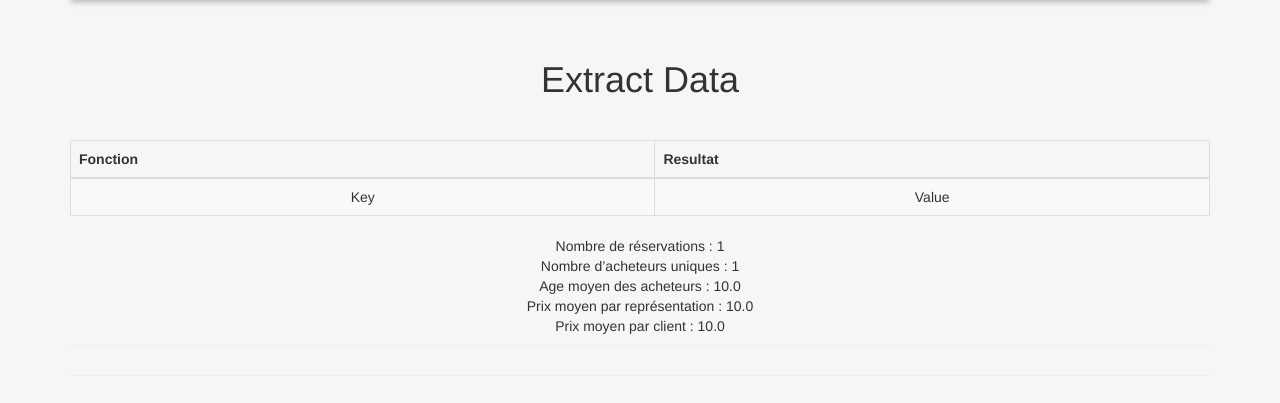
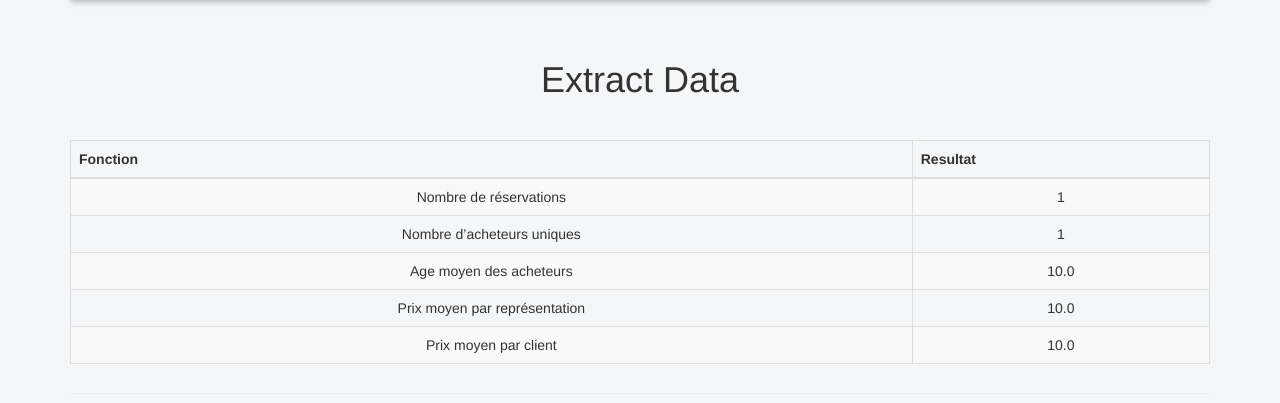
Before and after one commit to pdamoune/arenametrix, a Flask app: page /extract_data in a window 1280 px wide. Shown: the part 72-475 px from the top of the page. Run offline with Flask 2, Linux system fonts and the light colour scheme; a user stored in the database is signed in; tables that the repository leaves empty hold one stand-in row (values such as "Sample post"); parts of the project's set-up code (start-up, migrations or seed data) failed here and were passed over; some libraries are stand-ins or nearby versions.

Commit message:
fix front

```diff
--- a/app/templates/arenametrix/extract_data.html
+++ b/app/templates/arenametrix/extract_data.html
@@ -22,17 +22,14 @@
                         </tr>
                     </thead>
                     <tbody>
+                        {% for k, v in data.items() %}
                         <tr>
-                            <td>Key</td>
-                            <td>Value</td>
+                            <td>{{ k }}</td>
+                            <td>{{ v }}</td>
                         </tr>
+                        {% endfor %}
                     </tbody>
                 </table>
-            </div>
-            <div>
-                {% for k, v in data.items() %}
-                    {{ k }} : {{ v }}<br>
-                {% endfor %}
             </div>
         </div>
     </div>
--- a/app/templates/base.html
+++ b/app/templates/base.html
@@ -19,12 +19,14 @@
             <div class="collapse navbar-collapse" id="navbarToggler">
                 <a class="navbar-brand" href="{{ url_for('main.index') }}">ArenaMetrix</a>
                 <ul class="navbar-nav mr-auto mt-2 mt-lg-0">
-                    <li class="nav-item active">
+                    {% if current_user.is_authenticated %}
+                    <li class="nav-item">
                         <a class="nav-link" href="{{ url_for('main.import_csv') }}">Import CSV</a>
                     </li>
                     <li class="nav-item">
                         <a class="nav-link" href="{{ url_for('main.extract_data') }}">Extract Data</a>
                     </li>
+                    {% endif %}
                 </ul>
                 <ul class="navbar-nav navbar-right">
                     {% if current_user.is_administrator() %}
```
